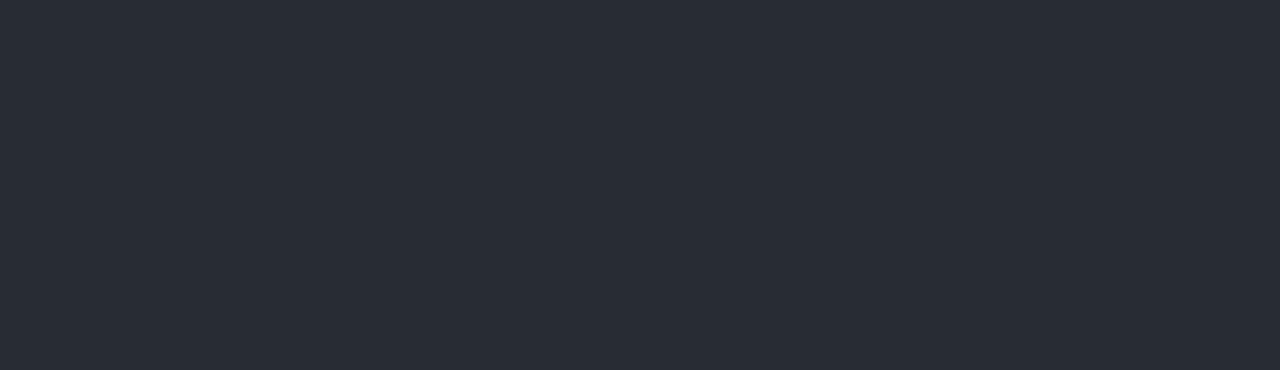
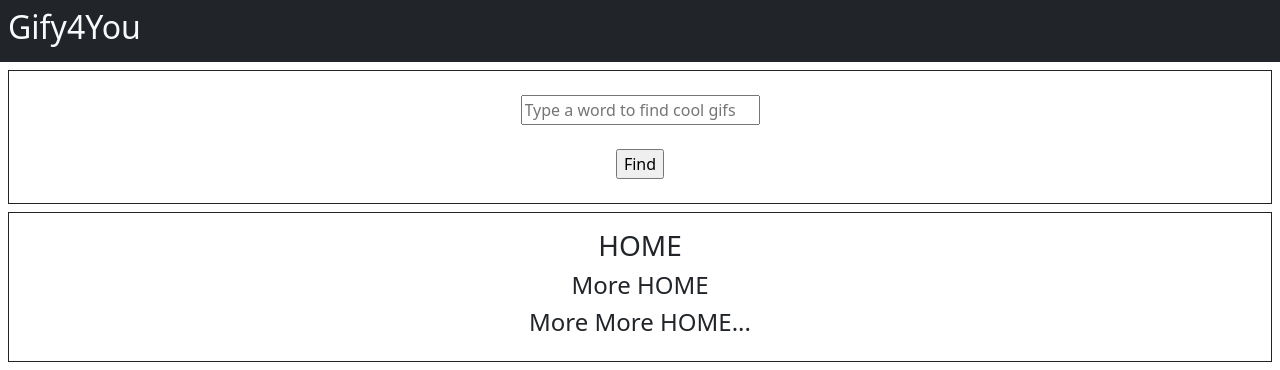
Before and after one commit to KKkaran/gify4u, a React (Create React App) app: page / in a window 1280 px wide. Shown: the top 370 px of the page. Built offline with nearby package versions, Linux system fonts and the light colour scheme.

Commit message:
created different components for the app life cycle

```diff
--- a/package.json
+++ b/package.json
@@ -6,7 +6,9 @@
     "@testing-library/jest-dom": "^5.16.5",
     "@testing-library/react": "^13.4.0",
     "@testing-library/user-event": "^13.5.0",
+    "bootstrap": "^5.2.1",
     "react": "^18.2.0",
+    "react-bootstrap": "^2.5.0",
     "react-dom": "^18.2.0",
     "react-scripts": "5.0.1",
     "web-vitals": "^2.1.4"
--- a/src/App.js
+++ b/src/App.js
@@ -1,12 +1,17 @@
-import logo from './logo.svg';
 import './App.css';
+import 'bootstrap/dist/css/bootstrap.min.css';
+import Header from './components/Header';
+import HomeGifs from './components/HomeGifs';
+import Search from './components/Search';
+import Results from './components/Results';
 
 function App() {
   return (
     <div className="App">
-      <header className="App-header">
+       <Header/>
+       <Search/>
+       <HomeGifs/>
 
-      </header>
     </div>
   );
 }
--- /dev/null
+++ b/src/components/Header.jsx
@@ -0,0 +1,11 @@
+import React from 'react'
+
+function Header() {
+  return (
+    <div className='bg-dark text-light p-2 d-flex '>
+        <h2>Gify4You</h2>
+    </div>
+  )
+}
+
+export default Header
--- /dev/null
+++ b/src/components/HomeGifs.jsx
@@ -0,0 +1,13 @@
+import React from 'react'
+
+function HomeGifs() {
+  return (
+    <div className='border border-dark p-3 m-2'>
+        <h3>HOME</h3>
+        <h4>More HOME </h4>
+        <h4>More More HOME...</h4>
+    </div>
+  )
+}
+
+export default HomeGifs
--- /dev/null
+++ b/src/components/Results.jsx
@@ -0,0 +1,12 @@
+import React from 'react'
+
+function Results() {
+  return (
+    <div className='border border-dark p-3 m-2'>
+        <h3>Results</h3>
+        <h4>More Results </h4>
+        <h4>More More Results...</h4>
+    </div>
+  )
+}
+export default Results
--- /dev/null
+++ b/src/components/Search.jsx
@@ -0,0 +1,14 @@
+import React from 'react'
+
+function Search() {
+  return (
+    <div className='border border-dark p-3 m-2'>
+        <form action="" className='p-2'>
+            <input type="text" placeholder='Type a word to find cool gifs' /> <br /> <br />
+            <input type="submit" value='Find'/>
+        </form>
+    </div>
+  )
+}
+
+export default Search
```
Also changed, not shown: src/components/Footer.jsx (added), 1 other file (tests, documents, lock files or other folders).
